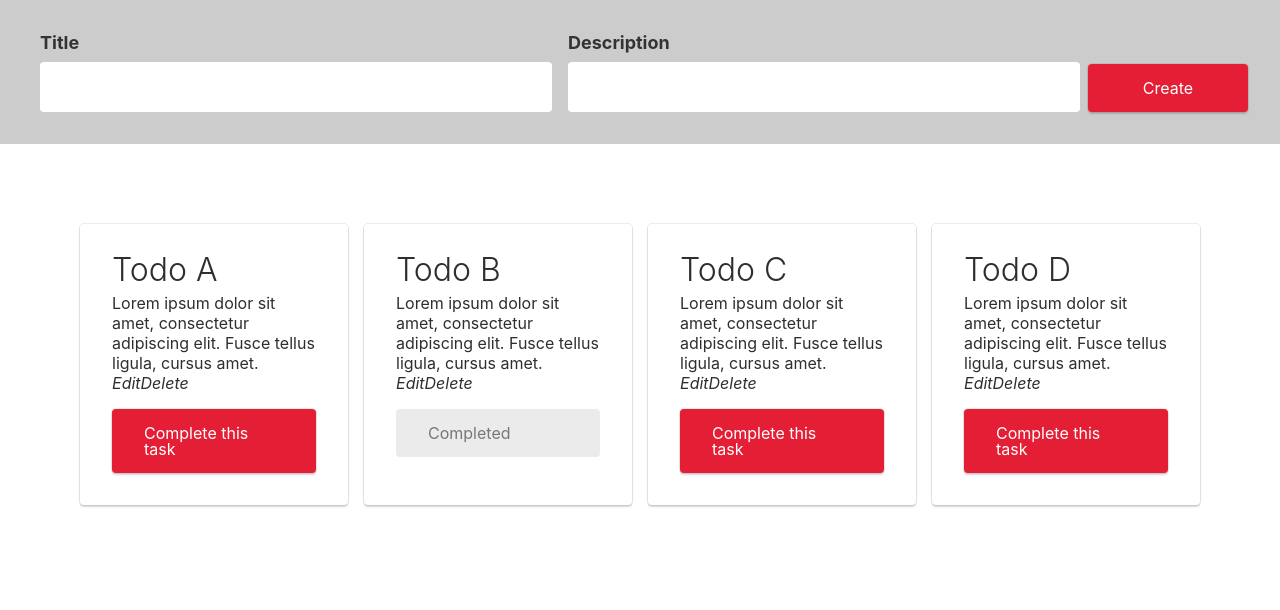
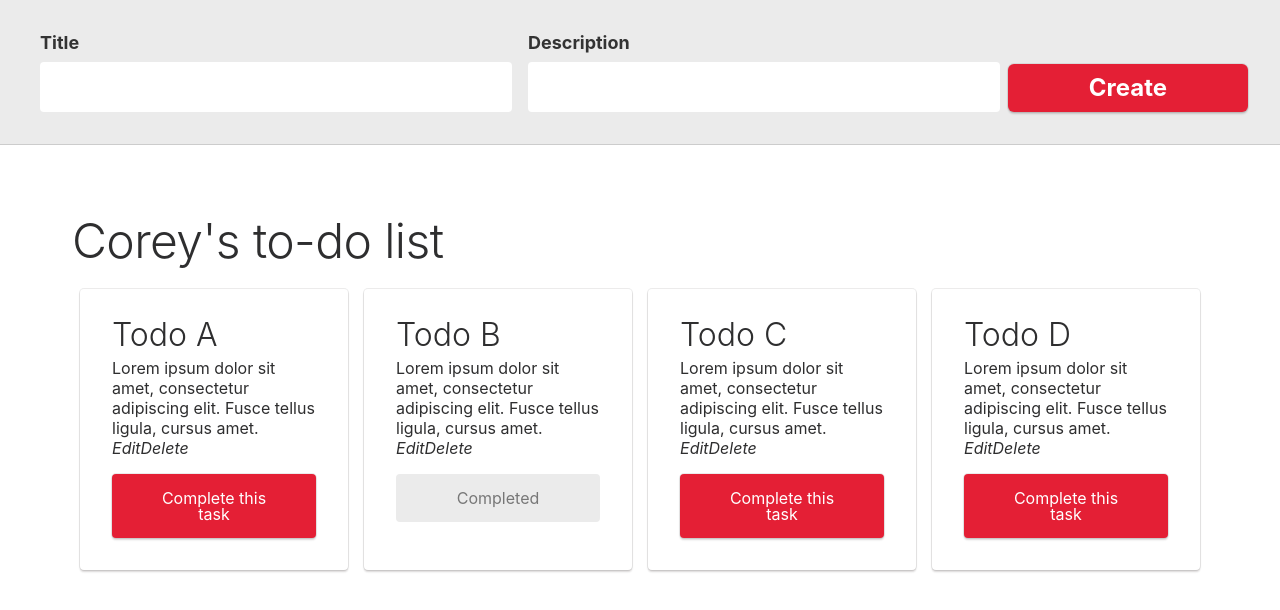
Before and after one commit to Corey-Roth/todo-app, a Vue app: page / in a window 1280 px wide. Shown: the top 610 px of the page. Built offline with nearby package versions, Linux system fonts and the light colour scheme.

Commit message:
Stylish
Added some more styling to the page.

```diff
--- a/src/App.vue
+++ b/src/App.vue
@@ -3,6 +3,7 @@
         <template>
             <div>
                 <create-todo v-on:create-todo="createTodo"></create-todo>
+                <div class="row"><h1>Corey's to-do list</h1></div>
                 <todo-list v-bind:todos="todos"></todo-list>
             </div>
         </template>
@@ -81,13 +82,22 @@
       font-family: 'myriad-pro','Myriad Pro',-apple-system,BlinkMacSystemFont,'Segoe UI',Roboto,Helvetica,Arial,sans-serif;
     }
 
+    h1 {
+        font-size: 3em;
+        font-weight: 300;
+        letter-spacing: -0.0125em;
+        line-height: 1;
+        margin: 0 0 1rem;
+        text-align: left;
+    }
+
     #app {
       background: #FFFFFF;
       box-shadow: 0 0 20px 0 rgba(0, 0, 0, 0.16);
       margin: 0 auto;
       max-width: 80em;
       min-height: 100vh;
-      padding: 0;
+      padding: 0 0 4.5em;
       text-align: center;
       width: 100%;
     }
--- a/src/components/CreateTodo.vue
+++ b/src/components/CreateTodo.vue
@@ -46,7 +46,9 @@
 <style>
     .create-form {
         align-items: flex-end;
-        background: #CCCCCC;
+        background: #ebebeb;
+        border-bottom: 1px solid #CCCCCC;
+        //border-top: 1px solid #CCCCCC;
         display: flex;
         margin: 0 0 4.5em;
         padding: 2em;
@@ -54,7 +56,10 @@
     }
 
     .create-form .primary {
+        font-size: 1.5em;
+        font-weight: 700;
         max-width: 10em;
+        padding: 0.75rem 1rem;
     }
 
     .field {
--- a/src/components/ToDo.vue
+++ b/src/components/ToDo.vue
@@ -120,6 +120,7 @@
     .primary, .completed {
         margin: 0 auto;
         max-width: 20em;
+        text-align: center;
     }
 
     .content {
```
